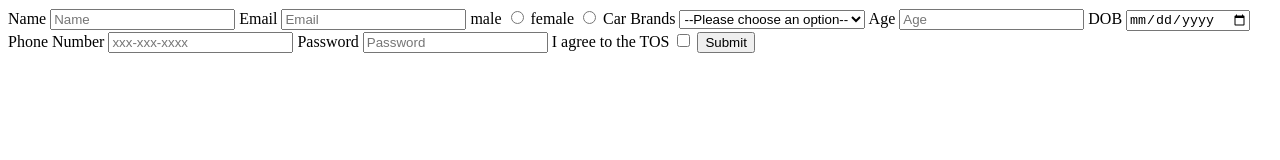
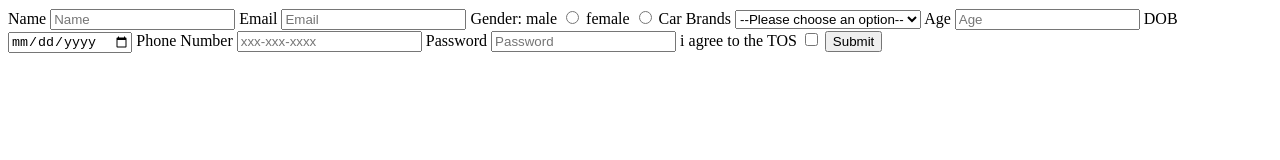
Before and after one commit to acciojob/signup-form-car-venusagar-accio, a website: page main.html in a window 1280 px wide. Drawn offline with Linux system fonts and the light colour scheme.

Commit message:
created a submission

```diff
--- a/main.html
+++ b/main.html
@@ -9,6 +9,7 @@
             <input type="text" id="name" placeholder="Name" required>
             <label for="email">Email</label>
             <input type="email" id="email" placeholder="Email" required>
+		    <label>Gender:</label>
             <label for="gender_m">male</label>
             <input type="radio" required name="gender" id="gender_m">
             <label for="gender_f">female</label>
@@ -28,7 +29,7 @@
             <input type="tel" id="tel" placeholder="xxx-xxx-xxxx">
             <label for="password">Password</label>
             <input type="password" id="password" required placeholder="Password">
-            <label for="tos">I agree to the TOS</label>
+            <label for="tos">i agree to the TOS</label>
             <input type="checkbox" required id="tos">
             <input type="submit">
         </form>
```
